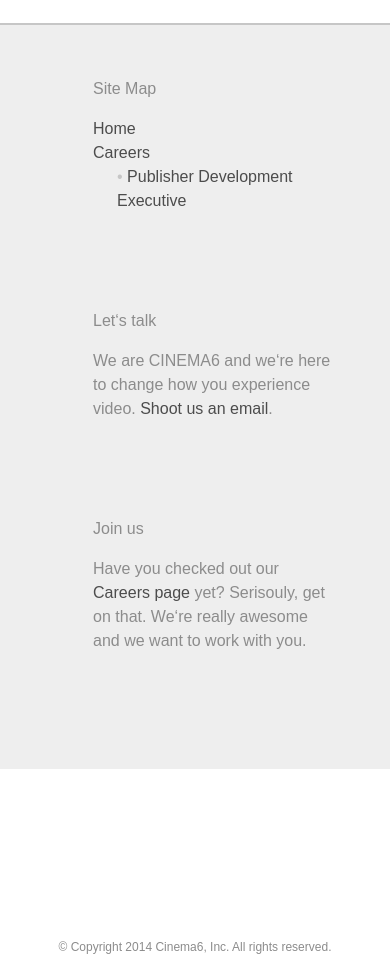
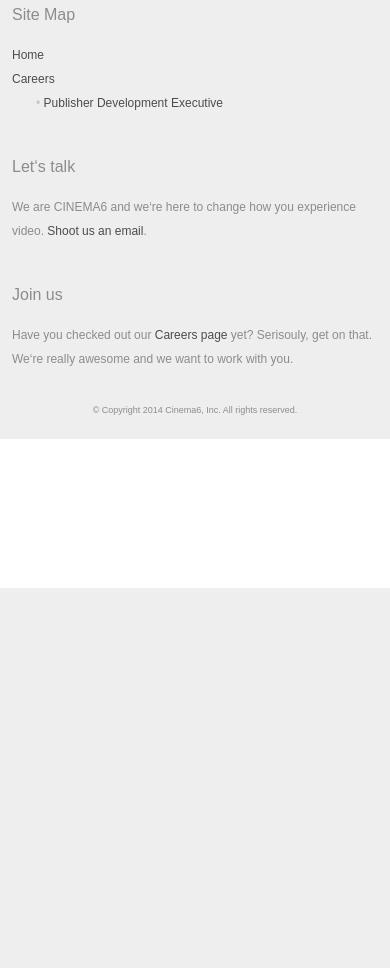
Before and after one commit to cinema6/site, a plain HTML site: page index.html in a window 390 px wide. Shown: the part 985-1953 px from the top of the page. After the commit the page ends 1573 px from the top, so only its background shows below. Drawn offline with nearby package versions, Linux system fonts and the light colour scheme; a script that the page names is missing; a web font is replaced by a local one.

Commit message:
Home page footer media queries fixed up.

```diff
--- a/css/splash.css
+++ b/css/splash.css
@@ -226,16 +226,16 @@
         margin:24.875rem 0 0 0; padding:2.25rem 19.25%; line-height:1.5rem; /* line-height:24px */
     }
         .footer__container {
-           max-width:100rem; width:100%; padding-left:7.5%;
+           max-width:100rem;
         }
             .footer__siteMap {
-                width:25%; min-width:9rem; margin:0 5% 4rem 0; padding:0; float:left; /*background-color:pink;*/
+                width:30%; min-width:9rem; margin:0 5% 4rem 0; padding:0; float:left; /*background-color:pink;*/
             }
             .footer__contact {
-                width:25%; min-width:9rem; margin:0 5% 4rem 0; padding:0; float:left; /*background-color:yellow;*/
+                width:30%; min-width:9rem; margin:0 0 4rem 0; padding:0; float:left; /*background-color:yellow;*/
             }
             .footer__careers {
-                width:25%; min-width:9rem; margin:0 5% 4rem 0; padding:0; float:left; /*background-color:lime;*/
+                width:30%; min-width:9rem; margin:0 0 4rem 5%; padding:0; float:left; /*background-color:lime;*/
             }
 
                 .footer__header {
@@ -265,24 +265,26 @@
                             }
 
             .footer__legalCopy {
-                font-size:0.875rem; text-align:center; white-space:nowrap; /*background-color:red;*/
-                position:absolute; bottom:0; left:25%; right:25%;
+                font-size:0.875rem; text-align:center; white-space:nowrap;
                 color:#8c8c8c;
             }
 
     @media screen and (min-width: 470px) and (max-width: 1016px) {
         .footer__group {
-            margin:12.4375rem 0 0 0;
-            padding:2.25rem 0;
+            margin:12.4375em 0 0 0;
+            padding:2.25em 3em;
         }
     }
 
     @media screen and (min-width: 603px) and (max-width: 1016px) {
+        .footer__container {
+           padding-left:0;
+        }
             .footer__siteMap {
-               width:40%; margin:0 10% 4rem 0;
+               width:45%; margin:0 0 4rem 0;
                 }
             .footer__contact {
-                width:40%; margin:0rem 10% 4rem 0;
+                width:45%; margin:0rem 0 4rem 5%;
             }
             .footer__careers {
                 width:100%; margin:0 0 4rem 0;
@@ -293,29 +295,25 @@
 
     }
     @media screen and (max-width: 602px) {
-        .section__container {
-           padding-left:0;
+        .footer__group {
+            font-size:0.75rem;
+            margin:12.4375em 0;
+            padding:1em;
+        }
+        .footer__container {
+           padding:0;
         }
             .footer__siteMap {
-               width:100%; margin:0 0 4rem 0;
+               width:100%; margin:0 0 1em 0;
                 }
             .footer__contact {
-                width:100%; margin:0rem 0 4rem 0;
+                width:100%; margin:0 0 1em 0;
             }
             .footer__careers {
-                width:100%; margin:0rem 0 4rem 0;
+                width:100%; margin:0 0 1em 0;
             }
         .footer__legalCopy {
-            font-size:0.75rem; line-height:1.5em; left:25%; right:25%;
+            font-size:0.75em; line-height:1.5em;
         }
 
     }
-    @media screen and (max-width: 470px) {
-        .footer__group {
-            margin:12.4375rem 0;
-        }
-        .footer__legalCopy {
-            font-size:0.75rem; line-height:1.5em; margin-top:1rem; white-space:normal;
-            left:5%; right:5%;
-        }
-    }
--- a/index.html
+++ b/index.html
@@ -80,8 +80,8 @@
                     <h3 class="footer__header">Join us</h3>
                     <p class="footer__copy">Have you checked out our <a href="careers/index.html" class="footer__link" title="Navigate to careers">Careers page</a> yet? Serisouly, get on that. We&lsquo;re really awesome and we want to work with you.</p>
                 </section>
-                <p class="footer__legalCopy">&copy; Copyright 2014 Cinema6, Inc. All rights reserved.</p>
             </div>
+            <p class="footer__legalCopy clearfix">&copy; Copyright 2014 Cinema6, Inc. All rights reserved.</p>
         </footer>
     </div>
     <script src="js/init.js"></script>
```
